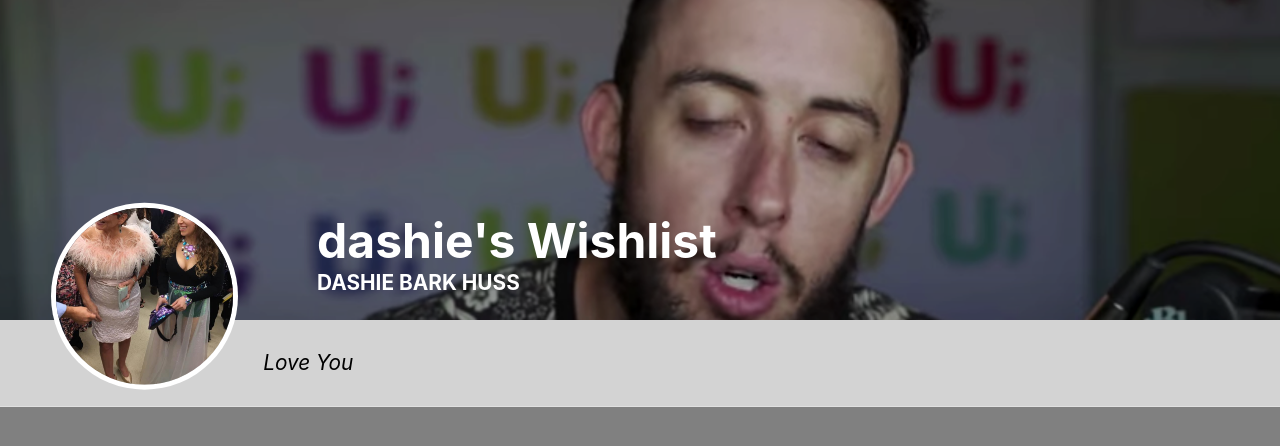
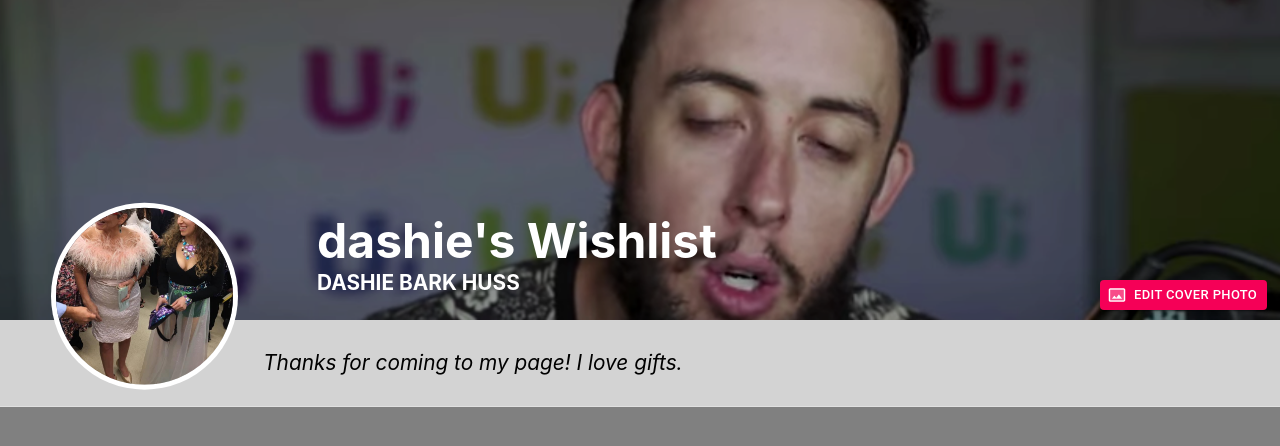
Before and after one commit to DashBarkHuss/react-components, a React (Create React App) app in the folder practice/: page / in a window 1280 px wide. Shown: the top 446 px of the page. Built offline with nearby package versions, Linux system fonts and the light colour scheme.

Commit message:
commit before I add Material-UI Theming

```diff
--- a/practice/package.json
+++ b/practice/package.json
@@ -4,6 +4,7 @@
   "private": true,
   "dependencies": {
     "@material-ui/core": "^4.11.0",
+    "@material-ui/icons": "^4.9.1",
     "@testing-library/jest-dom": "^5.11.5",
     "@testing-library/react": "^11.1.2",
     "@testing-library/user-event": "^12.2.2",
--- a/practice/src/App.js
+++ b/practice/src/App.js
@@ -8,6 +8,7 @@ import coverPicUrl from './banner.png';
 import profilePic from './profilePic.jpeg';
 import EditableProfilePicture from './components/EditableProfilePicture/EditableProfilePicture';
 import EditProfilePictureOverlay from './components/EditProfilePictureOverlay/EditProfilePictureOverlay';
+import EditableCoverImage from './components/ProfileSection/EditableCoverImage/EditableCoverImage';
 
 // this would be in a session or something
 const userId = '123';
@@ -15,7 +16,8 @@ const user = {
   coverPicUrl: coverPicUrl,
   profilePic: profilePic,
   displayName: 'Dashie Bark Huss',
-  profileMessage: 'Love You',
+  // find out limit
+  profileMessage: 'Thanks for coming to my page! I love gifts.',
   firstName: 'dashie',
 };
 function App() {
--- a/practice/src/components/ProfileSection/CoverImage/CoverImage.css
+++ b/practice/src/components/ProfileSection/CoverImage/CoverImage.css
@@ -14,7 +14,7 @@
   width: 100%;
   background-size: cover;
   overflow: hidden;
-  position: absolute;
+  position: relative;
   background: #000;
 }
 @media only screen and (min-width: 600px) {
--- a/practice/src/components/ProfileSection/CoverImage/CoverImage.js
+++ b/practice/src/components/ProfileSection/CoverImage/CoverImage.js
@@ -4,6 +4,7 @@ import './CoverImage.css';
 /**
  * Renders a <CoverImage /> component
  * @param  props
+ * @param  props.coverPicUrl
  **/
 export default function CoverImage(props) {
   return (
--- /dev/null
+++ b/practice/src/components/ProfileSection/EditableCoverImage/EditableCoverImage.css
@@ -0,0 +1,9 @@
+.editable-cover-image {
+  position: absolute;
+}
+.edit-image-button__container {
+  position: absolute;
+  bottom: 3%;
+  right: 1%;
+  z-index: 100;
+}
--- /dev/null
+++ b/practice/src/components/ProfileSection/EditableCoverImage/EditableCoverImage.js
@@ -0,0 +1,24 @@
+import React from 'react';
+import CoverImage from '../CoverImage/CoverImage';
+import Button from '@material-ui/core/Button';
+import PhotoSizeSelectActualTwoToneIcon from '@material-ui/icons/PhotoSizeSelectActualTwoTone';
+import { makeStyles } from '@material-ui/core/styles';
+import './EditableCoverImage.css';
+
+export default function EditableCoverImage(props) {
+  return (
+    <div className="editable-cover-image">
+      <CoverImage coverPicUrl={props.coverPicUrl}></CoverImage>
+      <div className="edit-image-button__container">
+        <Button
+          variant="contained"
+          size="small"
+          color="secondary"
+          startIcon={<PhotoSizeSelectActualTwoToneIcon />}
+        >
+          Edit Cover Photo
+        </Button>
+      </div>
+    </div>
+  );
+}
--- a/practice/src/components/ProfileSection/ProfileSection.css
+++ b/practice/src/components/ProfileSection/ProfileSection.css
@@ -1 +1,4 @@
 /* Profile Page------------------ */
+.profile_section {
+  position: relative;
+}
--- a/practice/src/components/ProfileSection/ProfileSection.js
+++ b/practice/src/components/ProfileSection/ProfileSection.js
@@ -3,6 +3,7 @@ import './ProfileSection.css';
 import CoverImage from './CoverImage/CoverImage.js';
 import ProfileInfo from './ProfileInfo/ProfileInfo';
 import EditableProfileInfo from './ProfileInfo/EditableProfileInfo';
+import EditableCoverImage from './EditableCoverImage/EditableCoverImage';
 
 /**
  * Renders a <ProfileSection /> component
@@ -16,7 +17,8 @@ import EditableProfileInfo from './ProfileInfo/EditableProfileInfo';
 function ProfileSection(props) {
   return (
     <div className="profile_section">
-      <CoverImage coverPicUrl={props.coverPicUrl}></CoverImage>
+      <EditableCoverImage coverPicUrl={props.coverPicUrl}></EditableCoverImage>
+      {/* <CoverImage coverPicUrl={props.coverPicUrl}></CoverImage> */}
       <EditableProfileInfo
         firstName={props.firstName}
         displayName={props.displayName}
```
Also changed, not shown: practice/src/components/ProfileSection/EditableCoverImage/IconLabelButton/IconLabelButton.js (added, +7 -0 lines), practice/src/components/ProfileSection/EditableCoverImage/IconLabelButton/IconLabelButton.css (added), 1 other file (tests, documents, lock files or other folders).
